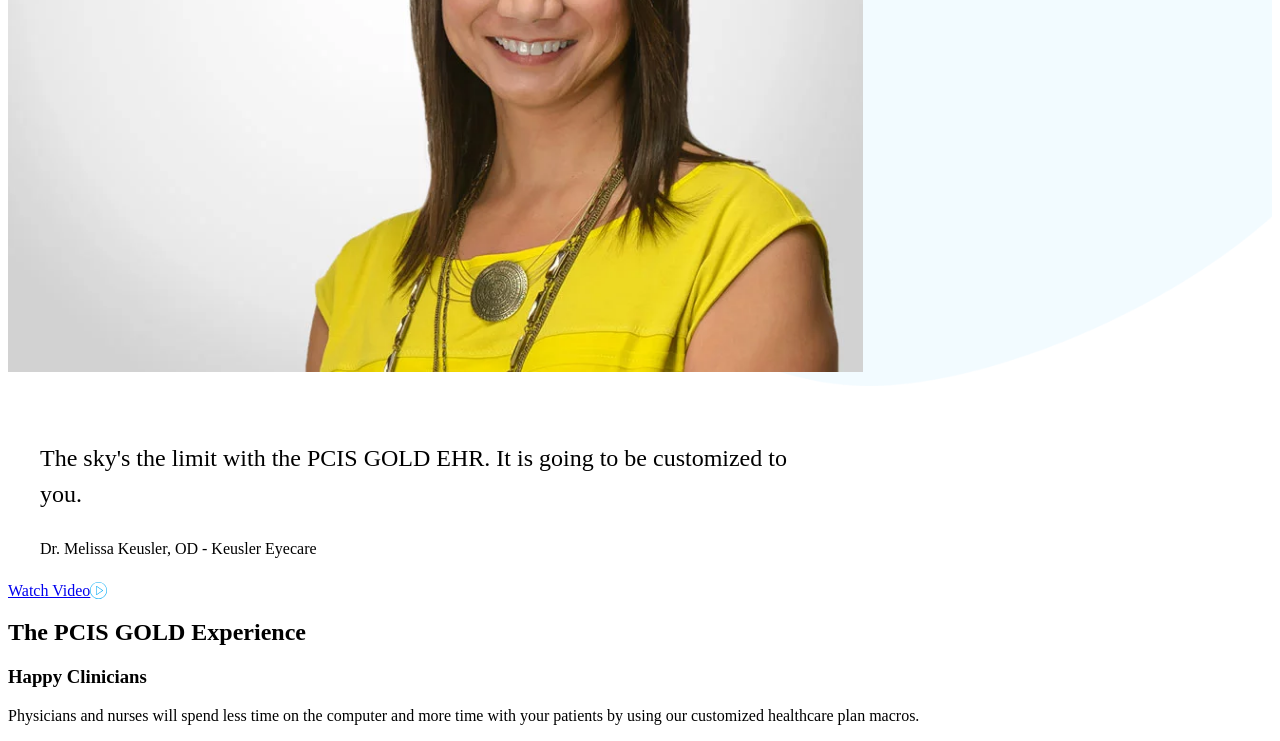
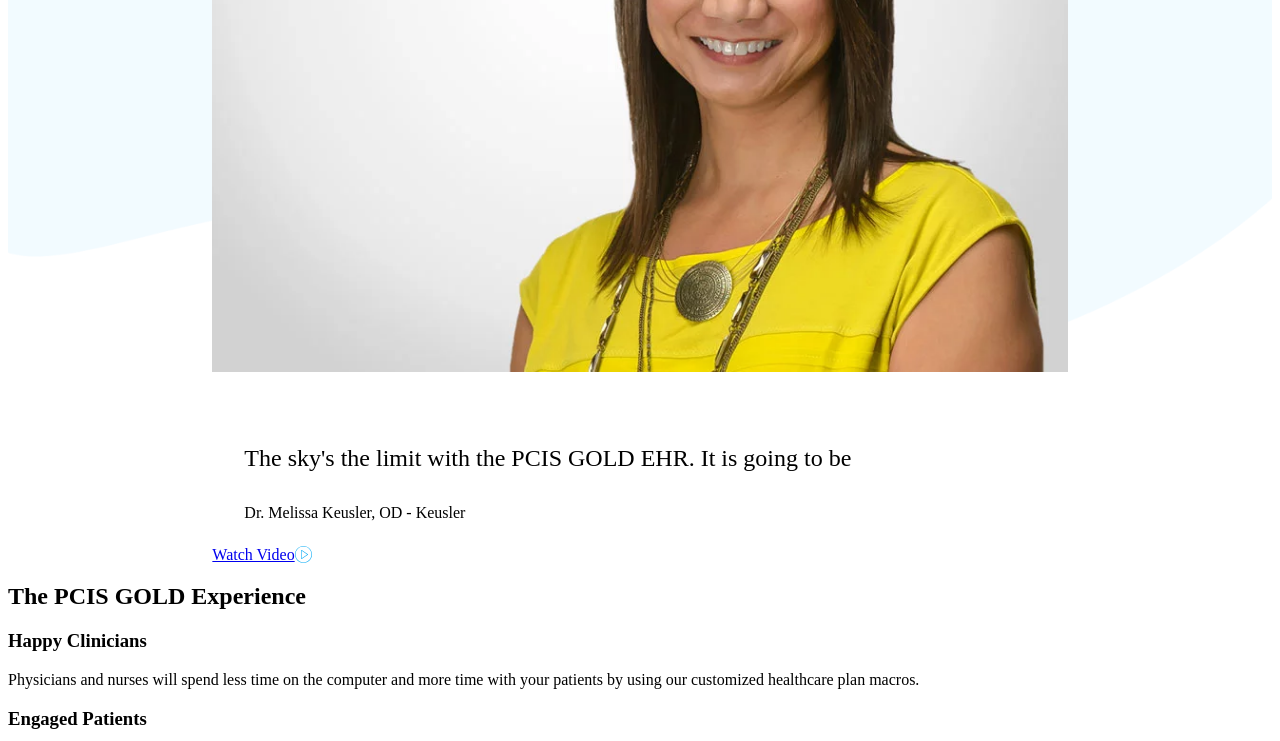
Before and after one commit to thall1961/gatsby-pcis, a Gatsby site: page /electronic-health-records in a window 1280 px wide. Shown: the part 684-1425 px from the top of the page. Built offline with nearby package versions, Linux system fonts and the light colour scheme; Gatsby itself is replaced by a stand-in of ours.

Commit message:
sub pages styled

```diff
--- a/src/components/animatedFeatures.js
+++ b/src/components/animatedFeatures.js
@@ -2,7 +2,6 @@
 import {useStaticQuery, graphql} from 'gatsby';
 import styled, {keyframes} from 'styled-components';
 import Img from 'gatsby-image';
-import fluidImage from '../helpers/imageHelper';
 
 const rotating = keyframes`
     from {transform: rotate(0deg);}
@@ -45,7 +44,11 @@
     const data = useStaticQuery(graphql`
         query {
             file(relativePath: {eq: "blue-logo.png"}) {
-                ...fluidImage
+                sharp: childImageSharp {
+                    fluid {
+                        ...GatsbyImageSharpFluid
+                    }
+                }
             }
         }
     `);
--- a/src/components/benefits.js
+++ b/src/components/benefits.js
@@ -2,7 +2,6 @@
 import {useStaticQuery, graphql} from 'gatsby';
 import Img from 'gatsby-image';
 import LearnMore from './ctas/learnMore';
-import fluidImage from '../helpers/imageHelper';
 
 const benefits = () => {
     const data = useStaticQuery(graphql`
@@ -12,13 +11,25 @@
                     regex: "/DG_CertBadge_ONCHealthIT_2015_Large.png/"
                 }
             ) {
-                ...fluidImage
+                sharp: childImageSharp {
+                    fluid {
+                        ...GatsbyImageSharpFluid
+                    }
+                }
             }
             cap: file(relativePath: {eq: "capterra-round.png"}) {
-                ...fluidImage
+                sharp: childImageSharp {
+                    fluid {
+                        ...GatsbyImageSharpFluid
+                    }
+                }
             }
             screens: file(relativePath: {eq: "screens.png"}) {
-                ...fluidImage
+                sharp: childImageSharp {
+                    fluid {
+                        ...GatsbyImageSharpFluid
+                    }
+                }
             }
         }
     `);
--- a/src/components/component-styles/quoteStyles.js
+++ b/src/components/component-styles/quoteStyles.js
@@ -2,6 +2,8 @@
 
 export const QuoteContainer = styled.div`
     max-width: 67.666667%;
+    margin: 0 auto;
+    position: relative;
 `;
 
 export const QuoteBox = styled.div`
--- a/src/components/ctas/learnMore.js
+++ b/src/components/ctas/learnMore.js
@@ -1,6 +1,5 @@
 import React from 'react';
 import {Link} from 'gatsby';
-import styled from 'styled-components';
 
 const LinkStyles = {
     WebkitFontSmoothing: 'antialiased',
--- a/src/components/footer.js
+++ b/src/components/footer.js
@@ -2,7 +2,6 @@
 import styled from 'styled-components';
 import {Link, useStaticQuery, graphql} from 'gatsby';
 import Img from 'gatsby-image';
-import {fluidImage} from '../helpers/imageHelper';
 
 const CenterRight = styled.div`
     text-align: center !important;
@@ -24,19 +23,31 @@
     const data = useStaticQuery(graphql`
         query {
             onc: file(relativePath: {regex: "/ONC Certified 2015 Seal.png/"}) {
-                ...fluidImage
+                sharp: childImageSharp {
+                    fluid {
+                        ...GatsbyImageSharpFluid
+                    }
+                }
             }
             mgma: file(
                 relativePath: {
                     regex: "/MGMA Corporate Member Logo - lores.png/"
                 }
             ) {
-                ...fluidImage
+                sharp: childImageSharp {
+                    fluid {
+                        ...GatsbyImageSharpFluid
+                    }
+                }
             }
             sure: file(
                 relativePath: {regex: "/SureScripts Provider Seal.png/"}
             ) {
-                ...fluidImage
+                sharp: childImageSharp {
+                    fluid {
+                        ...GatsbyImageSharpFluid
+                    }
+                }
             }
             logo: file(relativePath: {eq: "pcis-logo.png"}) {
                 sharp: childImageSharp {
--- a/src/components/pillarHero.js
+++ b/src/components/pillarHero.js
@@ -1,25 +1,25 @@
 import React from 'react';
-import {Link, graphql, useStaticQuery} from 'gatsby';
-import Img from 'gatsby-image';
 import BackgroundImage from 'gatsby-background-image';
-import {QuoteContainer, QuoteBox} from './component-styles/quoteStyles';
+import {useStaticQuery, graphql} from 'gatsby';
 import ScheduleDemo from './ctas/scheduleDemo';
-import fluidImage from '../helpers/imageHelper';
+import {QuoteContainer} from '../components/component-styles/quoteStyles';
+import Quote from '../components/quote';
 
 const pillarHero = props => {
     const data = useStaticQuery(graphql`
         query {
-            bkg: file(relativePath: {eq: "blobs.png"}) {
-                ...fluidImage
-            }
-            keusler: file(relativePath: {eq: "Keusler.png"}) {
-                ...fluidImage
+            file(relativePath: {eq: "blobs.png"}) {
+                sharp: childImageSharp {
+                    fluid {
+                        ...GatsbyImageSharpFluid_withWebp
+                    }
+                }
             }
         }
     `);
     return (
         <BackgroundImage
-            fluid={data.bkg.sharp.fluid}
+            fluid={data.file.sharp.fluid}
             style={{
                 width: '100%',
                 backgroundSize: '100%',
@@ -37,45 +37,12 @@
                 </div>
             </div>
             <div className="container">
-                <QuoteContainer className="mx-auto position-relative pt-4">
-                    <Img fluid={data.keusler.sharp.fluid} alt="" />
-                    <QuoteBox className="bg-white p-3 text-center shadow">
-                        <h2 className="font-italic quote">
-                            The sky's the limit with the PCIS GOLD EHR. It is
-                            going to be customized to you.
-                        </h2>
-                        <p className="quote-name">
-                            Dr. Melissa Keusler, OD - Keusler Eyecare
-                        </p>
-                        <Link to="/" className="text-primary">
-                            Watch Video
-                            <svg
-                                xmlns="http://www.w3.org/2000/svg"
-                                version="1.1"
-                                id="Capa_1"
-                                x="0px"
-                                y="0px"
-                                viewBox="0 0 60 60"
-                                style={{
-                                    enableBackground: 'new 0 0 60 60',
-                                    marginBottom: '-3.5px'
-                                }}
-                                width="17px"
-                                height="17px"
-                            >
-                                <g>
-                                    <path
-                                        d="M45.563,29.174l-22-15c-0.307-0.208-0.703-0.231-1.031-0.058C22.205,14.289,22,14.629,22,15v30   c0,0.371,0.205,0.711,0.533,0.884C22.679,45.962,22.84,46,23,46c0.197,0,0.394-0.059,0.563-0.174l22-15   C45.836,30.64,46,30.331,46,30S45.836,29.36,45.563,29.174z M24,43.107V16.893L43.225,30L24,43.107z"
-                                        fill="#03a9f4"
-                                    ></path>
-                                    <path
-                                        d="M30,0C13.458,0,0,13.458,0,30s13.458,30,30,30s30-13.458,30-30S46.542,0,30,0z M30,58C14.561,58,2,45.439,2,30   S14.561,2,30,2s28,12.561,28,28S45.439,58,30,58z"
-                                        fill="#03a9f4"
-                                    ></path>
-                                </g>
-                            </svg>
-                        </Link>
-                    </QuoteBox>
+                <QuoteContainer>
+                    {props.children}
+                    <Quote
+                        quote="The sky's the limit with the PCIS GOLD EHR. It is going to be"
+                        name="Dr. Melissa Keusler, OD - Keusler"
+                    />
                 </QuoteContainer>
             </div>
         </BackgroundImage>
--- /dev/null
+++ b/src/components/quote.js
@@ -0,0 +1,42 @@
+import React from 'react';
+import {Link} from 'gatsby';
+import {QuoteBox} from './component-styles/quoteStyles';
+
+const quote = props => {
+    return (
+        <QuoteBox className="bg-white p-3 text-center shadow">
+            <h2 className="font-italic quote">{props.quote}</h2>
+            <p className="quote-name">{props.name}</p>
+            <Link to="/" className="text-primary">
+                Watch Video
+                <svg
+                    xmlns="http://www.w3.org/2000/svg"
+                    version="1.1"
+                    id="Capa_1"
+                    x="0px"
+                    y="0px"
+                    viewBox="0 0 60 60"
+                    style={{
+                        enableBackground: 'new 0 0 60 60',
+                        marginBottom: '-3.5px'
+                    }}
+                    width="17px"
+                    height="17px"
+                >
+                    <g>
+                        <path
+                            d="M45.563,29.174l-22-15c-0.307-0.208-0.703-0.231-1.031-0.058C22.205,14.289,22,14.629,22,15v30   c0,0.371,0.205,0.711,0.533,0.884C22.679,45.962,22.84,46,23,46c0.197,0,0.394-0.059,0.563-0.174l22-15   C45.836,30.64,46,30.331,46,30S45.836,29.36,45.563,29.174z M24,43.107V16.893L43.225,30L24,43.107z"
+                            fill="#03a9f4"
+                        ></path>
+                        <path
+                            d="M30,0C13.458,0,0,13.458,0,30s13.458,30,30,30s30-13.458,30-30S46.542,0,30,0z M30,58C14.561,58,2,45.439,2,30   S14.561,2,30,2s28,12.561,28,28S45.439,58,30,58z"
+                            fill="#03a9f4"
+                        ></path>
+                    </g>
+                </svg>
+            </Link>
+        </QuoteBox>
+    );
+};
+
+export default quote;
--- a/src/pages/electronic-health-records.js
+++ b/src/pages/electronic-health-records.js
@@ -1,4 +1,6 @@
 import React from 'react';
+import {graphql} from 'gatsby';
+import Img from 'gatsby-image';
 import Header from '../components/header';
 import PillarHero from '../components/pillarHero';
 import AnimatedFeature from '../components/animatedFeatures';
@@ -7,7 +9,19 @@
 import ThreeFeatures from '../components/threeFeatures';
 import Footer from '../components/footer';
 
-const ehr = () => {
+export const query = graphql`
+    query {
+        file(relativePath: {eq: "Keusler.png"}) {
+            sharp: childImageSharp {
+                fluid {
+                    ...GatsbyImageSharpFluid
+                }
+            }
+        }
+    }
+`;
+
+const ehr = ({data}) => {
     return (
         <div>
             <Header />
@@ -15,7 +29,10 @@
                 heading="Electronic Health Record"
                 subheading="Save time, eliminate excess paperwork, and keep physicians happy all at once."
                 className="my-5 py-5"
-            />
+                fileName="Keusler.png"
+            >
+                <Img fluid={data.file.sharp.fluid} alt="" />
+            </PillarHero>
             <div className="my-5 py-5">
                 <AnimatedFeature />
             </div>
```
Also changed, not shown: src/components/hero.js (+10 -3 lines), src/pages/practice-management.js (+46 -3 lines), src/images/judy.png (added).
